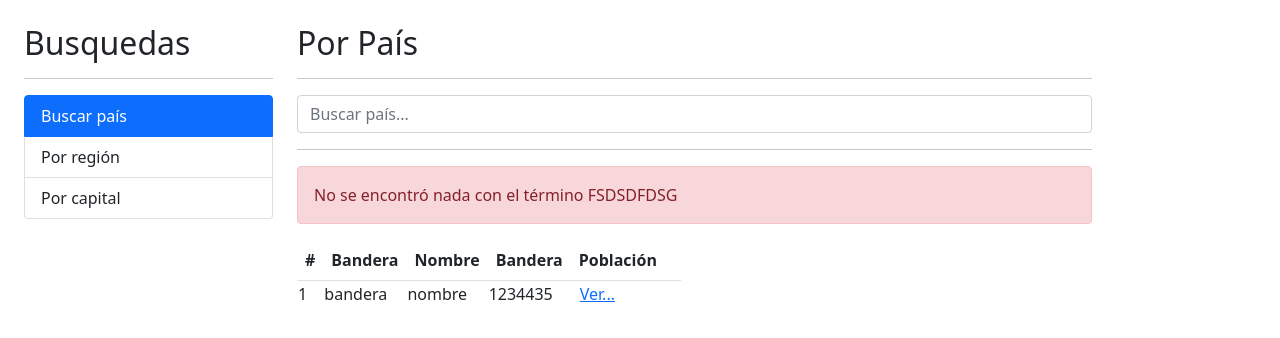
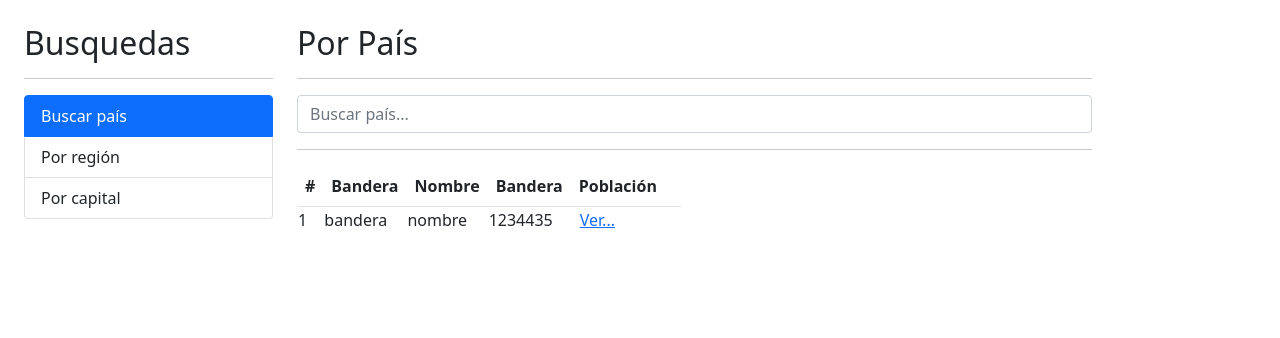
Before and after one commit to washopilot/03-paisesApp, an Angular app: page / in a window 1280 px wide. Shown: the top 338 px of the page. Built offline with nearby package versions, Linux system fonts and the light colour scheme.

Commit message:
lanzando mensaje de acuerdo al error

```diff
--- a/src/app/pais/pages/por-pais/por-pais.component.html
+++ b/src/app/pais/pages/por-pais/por-pais.component.html
@@ -15,8 +15,9 @@
 </div>
 
 <hr />
-<div class="alert alert-danger">
-  No se encontró nada con el término FSDSDFDSG
+<div *ngIf="hayError" class="alert alert-danger">
+  No se encontró nada con el término:
+  <span style="font-style: italic">{{ termino }}</span>
 </div>
 
 <div class="table table-hover">
--- a/src/app/pais/pages/por-pais/por-pais.component.ts
+++ b/src/app/pais/pages/por-pais/por-pais.component.ts
@@ -13,13 +13,16 @@ export class PorPaisComponent {
   constructor(private paisService: PaisService) {}
 
   buscar() {
+    this.hayError = false;
     console.log(this.termino);
 
     this.paisService.buscarPais(this.termino).subscribe({
-      next: (resp) => console.log(resp),
+      next: (resp) => {
+        this.hayError = false;
+        console.log(resp);
+      },
       error: (err) => {
-        console.log('Error');
-        console.info(err);
+        this.hayError = true;
       }
     });
   }
```
